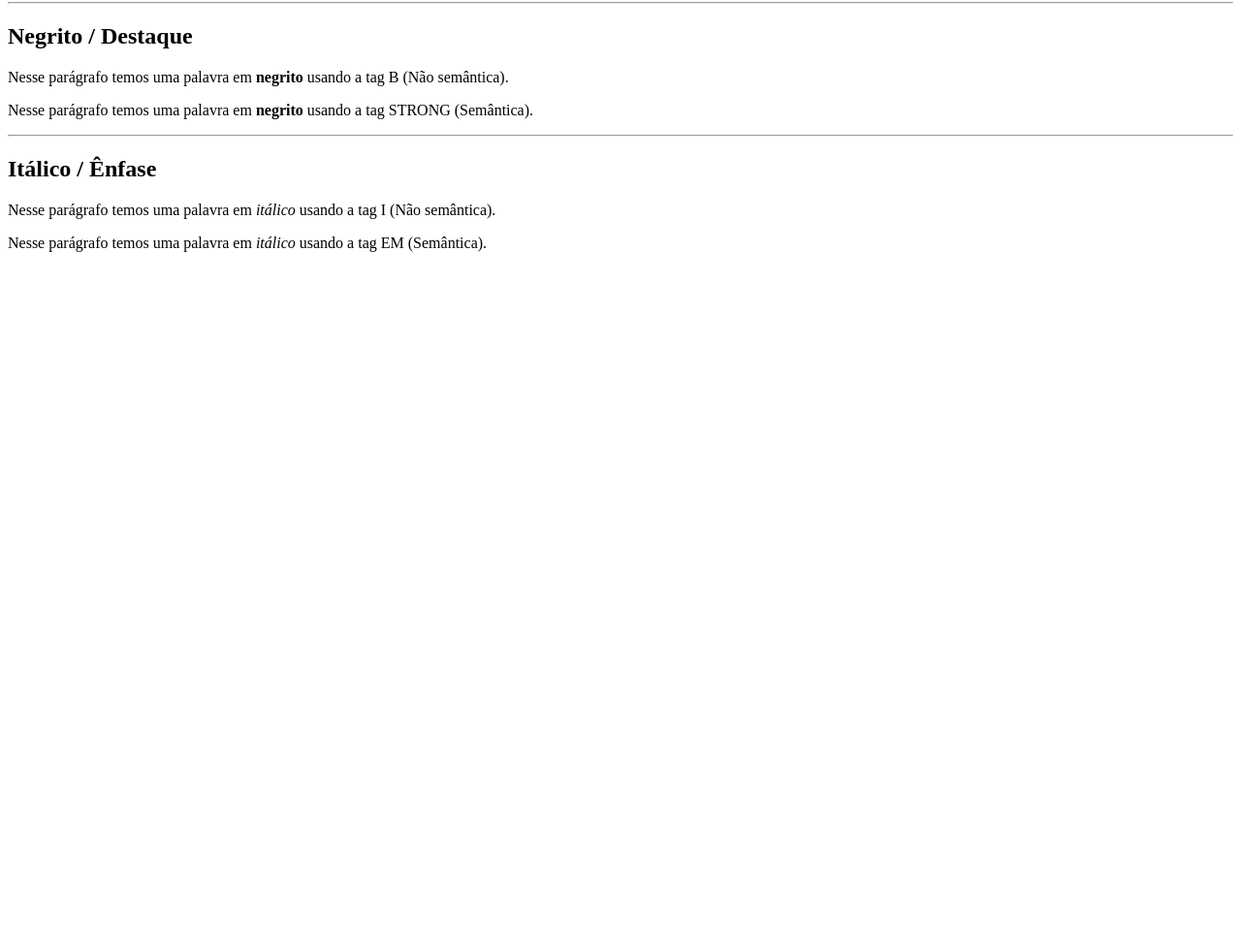
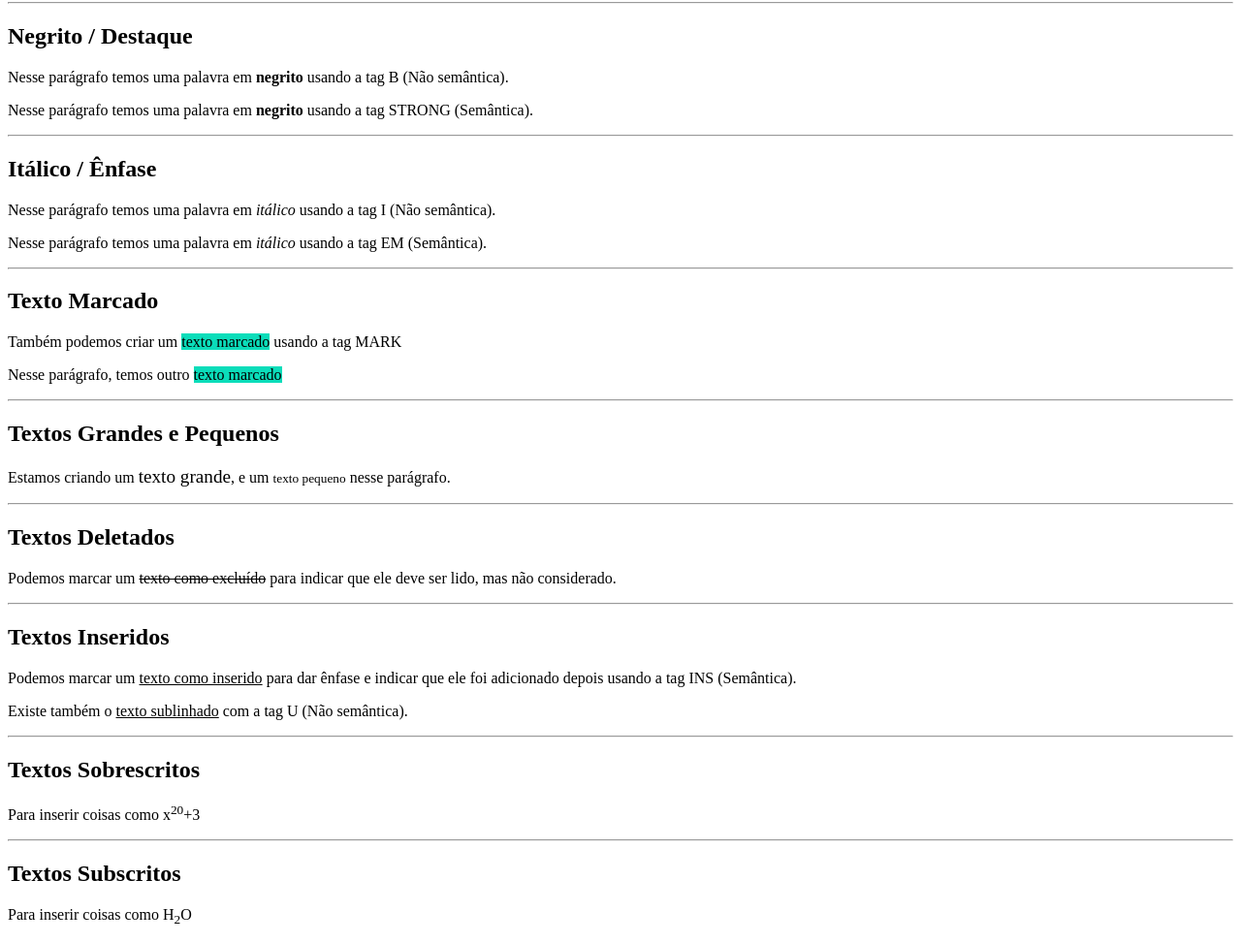
Before and after one commit to GuilhermeJuventino/HTML-CSS, a plain HTML site: page exercicios/ex008/index.html in a window 1280 px wide. Shown: the part 78-1051 px from the top of the page at 97% size. Before the commit the page ends 800 px from the top, so only its background shows below. Drawn offline with Linux system fonts and the light colour scheme.

Commit message:
Exercício 008 (Atualizado)

```diff
--- a/exercicios/ex008/index.html
+++ b/exercicios/ex008/index.html
@@ -4,6 +4,11 @@
     <meta charset="UTF-8">
     <meta http-equiv="X-UA-Compatible" content="IE=edge">
     <meta name="viewport" content="width=device-width, initial-scale=1.0">
+    <style>
+        mark {
+            background-color: rgb(11, 221, 186);
+        }
+    </style>
     <title>Formatação de Textos</title>
 </head>
 <body>
@@ -16,5 +21,25 @@
     <h2>Itálico / Ênfase</h2>
     <p>Nesse parágrafo temos uma palavra em <i>itálico</i> usando a tag I (Não semântica).</p>
     <p>Nesse parágrafo temos uma palavra em <em>itálico</em> usando a tag EM (Semântica).</p>
+    <hr>
+    <h2>Texto Marcado</h2>
+    <p>Também podemos criar um <mark>texto marcado</mark> usando a tag MARK</p>
+    <p>Nesse parágrafo, temos outro <mark>texto marcado</mark></p>
+    <hr>
+    <h2>Textos Grandes e Pequenos</h2>
+    <p>Estamos criando um <big>texto grande</big>, e um <small>texto pequeno</small> nesse parágrafo.</p>
+    <hr>
+    <h2>Textos Deletados</h2>
+    <p>Podemos marcar um <del>texto como excluído</del> para indicar que ele deve ser lido, mas não considerado.</p>
+    <hr>
+    <h2>Textos Inseridos</h2>
+    <p>Podemos marcar um <ins>texto como inserido</ins> para dar ênfase e indicar que ele foi adicionado depois usando a tag INS (Semântica).</p>
+    <p>Existe também o <u>texto sublinhado</u> com a tag U (Não semântica).</p>
+    <hr>
+    <h2>Textos Sobrescritos</h2>
+    <p>Para inserir coisas como x<sup>20</sup>+3</p>
+    <hr>
+    <h2>Textos Subscritos</h2>
+    <p>Para inserir coisas como H<sub>2</sub>O</p>
 </body>
 </html>
```
